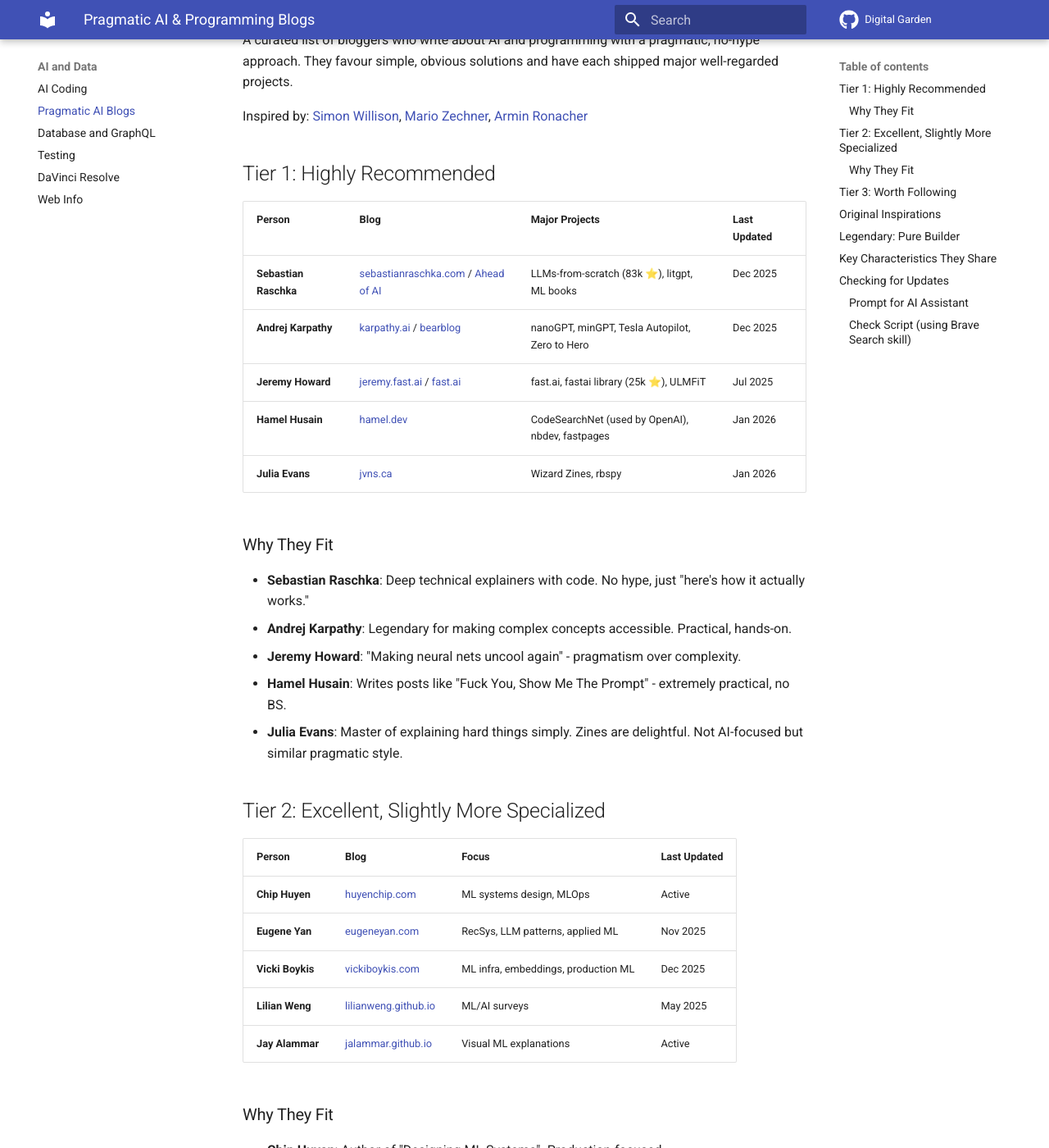
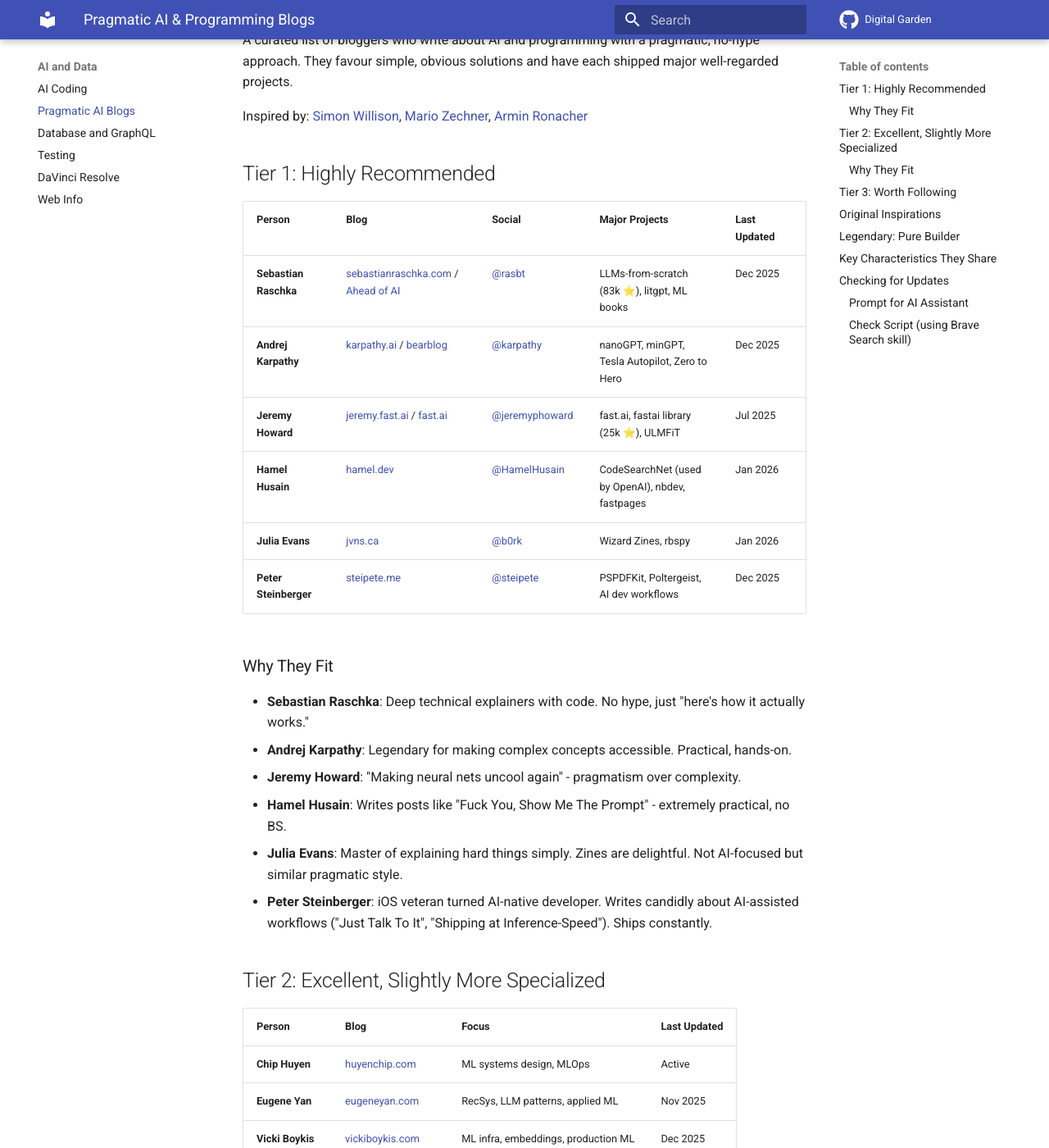
Before and after one commit to jchidley/mkdocs-material-test, an MkDocs documentation site: the page built from docs/2026-01-20-Pragmatic-AI-Programming-Blogs.md, in a window 1280 px wide and 1400 px high, scrolled down 272 px. Shown: the whole window at 82% size. Built offline with MkDocs 1.6.1 and Material for MkDocs 9.7.7, drawn with Linux system fonts in a browser that asks for light colours; comment, search, counter and statistics services are not loaded; some of the changed text lies outside the part shown.

Commit message:
Add Peter Steinberger and social/X links to blogroll
- Add @steipete (steipete.me) to Tier 1 - iOS veteran, AI-native dev
- Add X/Twitter handles for Tier 1 and Original Inspirations
- Update check script with steipete.me

```diff
--- a/check-blogs.js
+++ b/check-blogs.js
@@ -18,6 +18,7 @@
   { name: 'Jeremy Howard', url: 'fast.ai', tier: 1 },
   { name: 'Hamel Husain', url: 'hamel.dev', tier: 1 },
   { name: 'Julia Evans', url: 'jvns.ca', tier: 1 },
+  { name: 'Peter Steinberger', url: 'steipete.me', tier: 1 },
   // Tier 2
   { name: 'Chip Huyen', url: 'huyenchip.com', tier: 2 },
   { name: 'Eugene Yan', url: 'eugeneyan.com', tier: 2 },
--- a/docs/2026-01-20-Pragmatic-AI-Programming-Blogs.md
+++ b/docs/2026-01-20-Pragmatic-AI-Programming-Blogs.md
@@ -17,13 +17,14 @@
 
 ## Tier 1: Highly Recommended
 
-| Person | Blog | Major Projects | Last Updated |
-|--------|------|----------------|--------------|
-| **Sebastian Raschka** | [sebastianraschka.com](https://sebastianraschka.com/blog/) / [Ahead of AI](https://magazine.sebastianraschka.com/) | LLMs-from-scratch (83k ⭐), litgpt, ML books | Dec 2025 |
-| **Andrej Karpathy** | [karpathy.ai](https://karpathy.ai/) / [bearblog](https://karpathy.bearblog.dev/) | nanoGPT, minGPT, Tesla Autopilot, Zero to Hero | Dec 2025 |
-| **Jeremy Howard** | [jeremy.fast.ai](https://jeremy.fast.ai/) / [fast.ai](https://www.fast.ai/) | fast.ai, fastai library (25k ⭐), ULMFiT | Jul 2025 |
-| **Hamel Husain** | [hamel.dev](https://hamel.dev/) | CodeSearchNet (used by OpenAI), nbdev, fastpages | Jan 2026 |
-| **Julia Evans** | [jvns.ca](https://jvns.ca/) | Wizard Zines, rbspy | Jan 2026 |
+| Person | Blog | Social | Major Projects | Last Updated |
+|--------|------|--------|----------------|--------------|
+| **Sebastian Raschka** | [sebastianraschka.com](https://sebastianraschka.com/blog/) / [Ahead of AI](https://magazine.sebastianraschka.com/) | [@rasbt](https://x.com/rasbt) | LLMs-from-scratch (83k ⭐), litgpt, ML books | Dec 2025 |
+| **Andrej Karpathy** | [karpathy.ai](https://karpathy.ai/) / [bearblog](https://karpathy.bearblog.dev/) | [@karpathy](https://x.com/karpathy) | nanoGPT, minGPT, Tesla Autopilot, Zero to Hero | Dec 2025 |
+| **Jeremy Howard** | [jeremy.fast.ai](https://jeremy.fast.ai/) / [fast.ai](https://www.fast.ai/) | [@jeremyphoward](https://x.com/jeremyphoward) | fast.ai, fastai library (25k ⭐), ULMFiT | Jul 2025 |
+| **Hamel Husain** | [hamel.dev](https://hamel.dev/) | [@HamelHusain](https://x.com/HamelHusain) | CodeSearchNet (used by OpenAI), nbdev, fastpages | Jan 2026 |
+| **Julia Evans** | [jvns.ca](https://jvns.ca/) | [@b0rk](https://x.com/b0rk) | Wizard Zines, rbspy | Jan 2026 |
+| **Peter Steinberger** | [steipete.me](https://steipete.me/) | [@steipete](https://x.com/steipete) | PSPDFKit, Poltergeist, AI dev workflows | Dec 2025 |
 
 ### Why They Fit
 
@@ -32,6 +33,7 @@
 - **Jeremy Howard**: "Making neural nets uncool again" - pragmatism over complexity.
 - **Hamel Husain**: Writes posts like "Fuck You, Show Me The Prompt" - extremely practical, no BS.
 - **Julia Evans**: Master of explaining hard things simply. Zines are delightful. Not AI-focused but similar pragmatic style.
+- **Peter Steinberger**: iOS veteran turned AI-native developer. Writes candidly about AI-assisted workflows ("Just Talk To It", "Shipping at Inference-Speed"). Ships constantly.
 
 ## Tier 2: Excellent, Slightly More Specialized
 
@@ -62,11 +64,11 @@
 
 ## Original Inspirations
 
-| Person | Blog | Major Projects | Last Updated |
-|--------|------|----------------|--------------|
-| **Simon Willison** | [simonwillison.net](https://simonwillison.net/) | Django (co-creator), Datasette, llm CLI | Dec 2025 |
-| **Mario Zechner** | [mariozechner.at](https://mariozechner.at/) | libGDX, basis universal | Active |
-| **Armin Ronacher** | [lucumr.pocoo.org](https://lucumr.pocoo.org/) | Flask, Jinja2, Click, Rye | Jul 2025 |
+| Person | Blog | Social | Major Projects | Last Updated |
+|--------|------|--------|----------------|--------------|
+| **Simon Willison** | [simonwillison.net](https://simonwillison.net/) | [@simonw](https://x.com/simonw) | Django (co-creator), Datasette, llm CLI | Dec 2025 |
+| **Mario Zechner** | [mariozechner.at](https://mariozechner.at/) | [@badaborium](https://x.com/badlogicgames) | libGDX, basis universal | Active |
+| **Armin Ronacher** | [lucumr.pocoo.org](https://lucumr.pocoo.org/) | [@maborium](https://x.com/mitsuhiko) | Flask, Jinja2, Click, Rye | Jul 2025 |
 
 ## Legendary: Pure Builder
 
@@ -101,6 +103,7 @@
 - https://www.fast.ai/
 - https://hamel.dev/
 - https://jvns.ca/
+- https://steipete.me/
 
 Tier 2:
 - https://huyenchip.com/blog/
```
